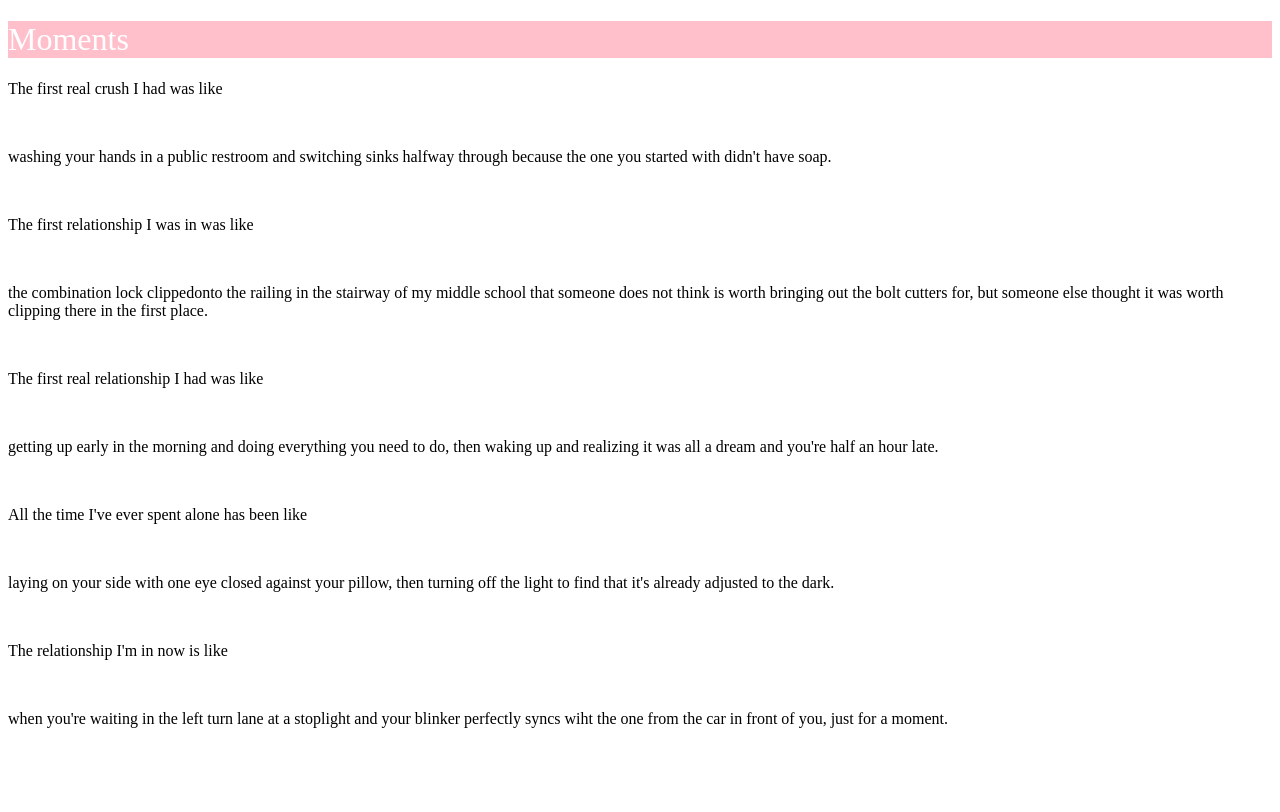
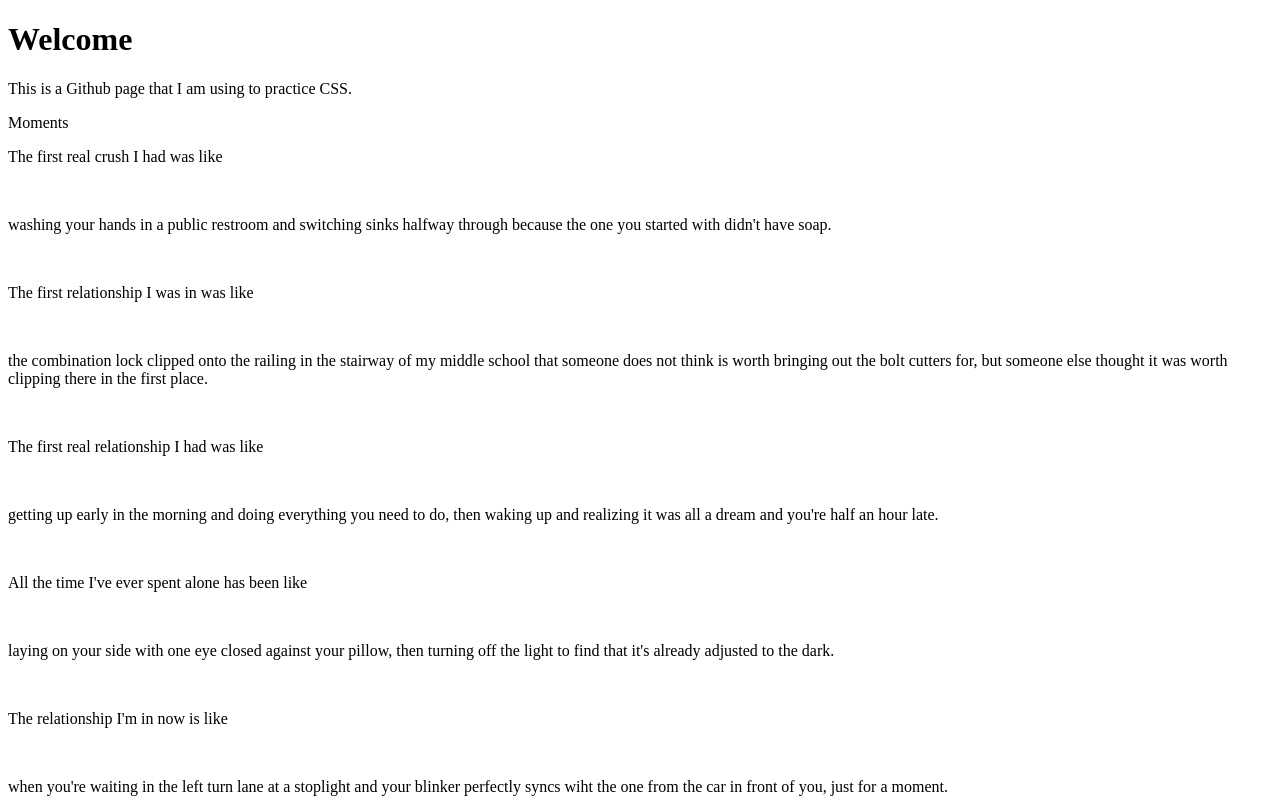
Before and after one commit to jillians/jillians.github.io, a plain HTML site: page index.html in a window 1280 px wide. Drawn offline with Linux system fonts and the light colour scheme.

Commit message:
Added description to page

```diff
--- a/index.html
+++ b/index.html
@@ -5,7 +5,13 @@
 
 </head>
 <body>
-<h1> Moments </h1>
+<h1> Welcome </h1>
+
+<p> This is a Github page that I am using to practice CSS. </p>
+
+<div class="poem-title">
+  <p> Moments </p>
+</div>
 <div>
   <div>
     <p> The first real crush I had was like </p>
@@ -22,7 +28,7 @@
   </div>
   <br>
   <div>
-    <p> the combination lock clippedonto the railing in the stairway of my middle school that someone does not think is worth bringing out the bolt cutters for, but someone else thought it was worth clipping there in the first place. </p>
+    <p> the combination lock clipped onto the railing in the stairway of my middle school that someone does not think is worth bringing out the bolt cutters for, but someone else thought it was worth clipping there in the first place. </p>
   </div>
 </div>
 <br>
--- a/style.css
+++ b/style.css
@@ -2,14 +2,8 @@
 
 <style>
 
-p {
-  color: red;
+.poem-title {
+  font-weight: bold;
 }
 
-h1 {
-  background-color: pink;
-  color: white;
-  font-weight: 100;
-}'
-
 </style>
```
